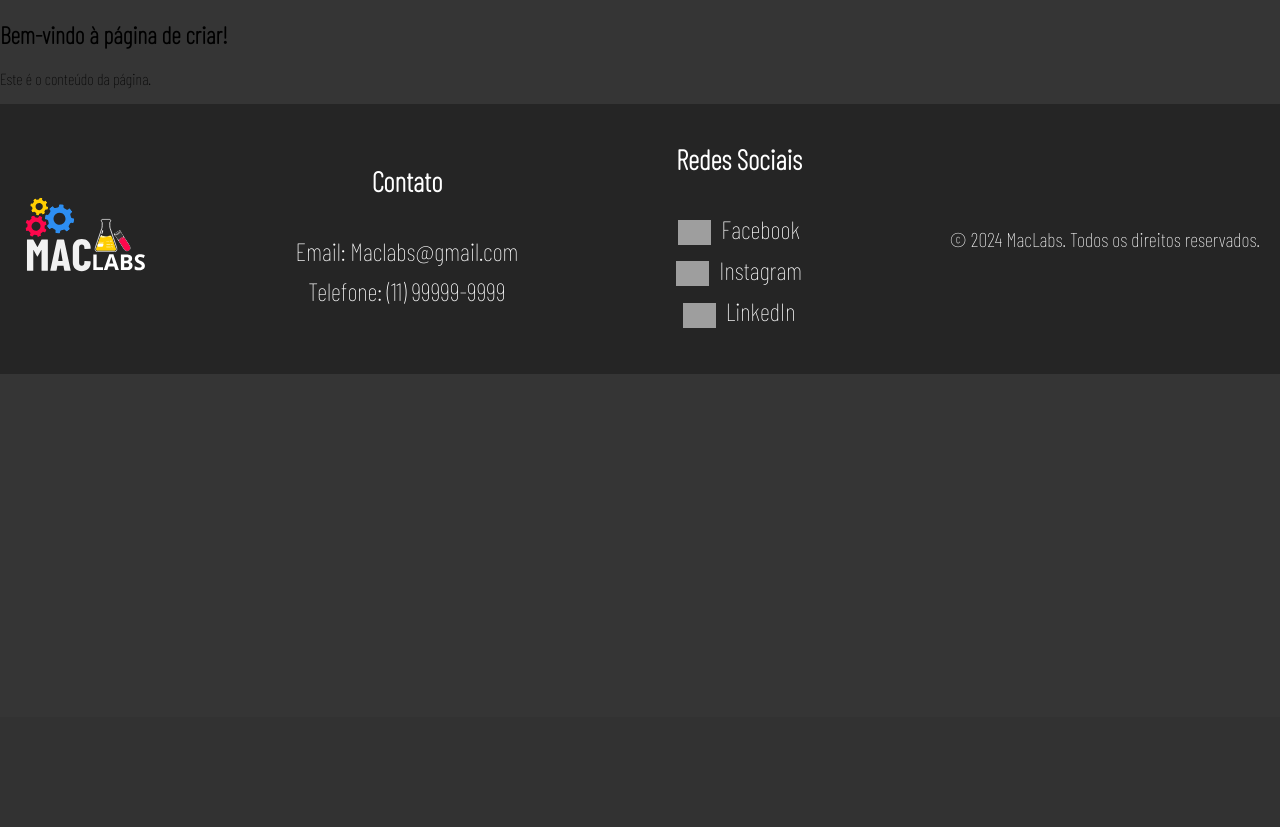
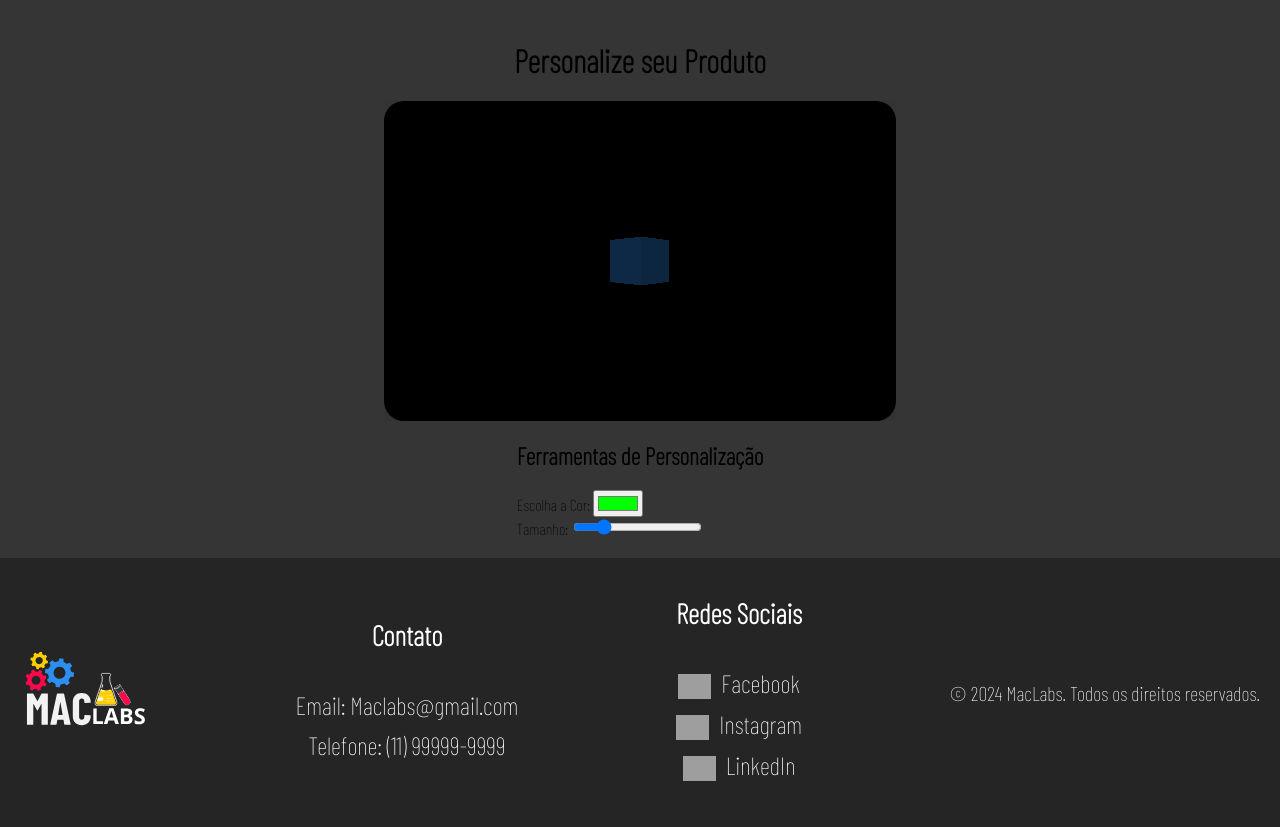
Before and after one commit to LeoDellAmatrice/MacLabs, a Flask app: page /criar in a window 1280 px wide. Shown: the part 83-910 px from the top of the page. Before the commit the page ends 457 px from the top, so only its background shows below. Run offline with Flask 3, Linux system fonts and the light colour scheme; grey boxes are pictures that could not be loaded.

Commit message:
adição criar

```diff
--- a/static/css/criar.css
+++ b/static/css/criar.css
@@ -0,0 +1,30 @@
+body {
+    margin: 0; /* Remove margens padrão */
+}
+
+.sandbox-container {
+    display: flex;
+    flex-direction: column;
+    align-items: center;
+    padding: 20px;
+}
+
+.canvas-container {
+    width: 40vw;
+    height: 40vh;
+    background-color: #333; /* Cor de fundo para visualizar o canvas */
+}
+
+canvas {
+    width: 100%;
+    height: 100%;
+    border-radius: 20px;
+    display: block;
+}
+
+@media (max-width: 430px) {
+    .canvas-container {
+        width: 100%;
+        height: 100%;
+    }
+}
--- /dev/null
+++ b/static/js/criar.js
@@ -0,0 +1,167 @@
+// Importando a biblioteca Three.js
+import * as THREE from 'https://cdn.jsdelivr.net/npm/three@0.128.0/build/three.module.js';
+
+// Seleciona o canvas correto
+const canvas = document.querySelector("#sandbox-canvas");
+const canvasContainer = document.querySelector('.canvas-container');
+
+// Configura a cena 3D
+const scene = new THREE.Scene();
+const camera = new THREE.PerspectiveCamera(75, canvasContainer.clientWidth / canvasContainer.clientHeight, 0.1, 1000);
+const renderer = new THREE.WebGLRenderer({ canvas: canvas });
+
+// Habilitar sombras
+renderer.shadowMap.enabled = true; // Ativar o mapeamento de sombras
+
+// Função para ajustar o canvas e a câmera
+function ajustarCanvasECamera() {
+    const width = canvasContainer.clientWidth;
+    const height = canvasContainer.clientHeight;
+    renderer.setSize(width, height);
+    camera.aspect = width / height;
+    camera.updateProjectionMatrix();
+}
+
+// Inicializa a cena e o cubo
+let model;
+let isMouseDown = false;
+let previousMousePosition = { x: 0, y: 0 };
+let idleTimeout;
+const idleTime = 2000;
+let animationActive = true;
+
+function initThreeJS() {
+    ajustarCanvasECamera();
+
+    // Cria um cubo básico
+    const geometry = new THREE.BoxGeometry();
+    const material = new THREE.MeshStandardMaterial({ color: 0x2d8ef1 }); // Usar MeshStandardMaterial para sombras
+    model = new THREE.Mesh(geometry, material); // Cria o cubo
+    model.castShadow = true; // O cubo irá projetar sombra
+    model.receiveShadow = true; // O cubo irá receber sombra
+    scene.add(model); // Adiciona o cubo à cena
+
+    // Adiciona uma luz direcional para criar sombras
+    const light = new THREE.DirectionalLight(0xffffff, 0.5); // Luz branca com intensidade reduzida
+    light.position.set(0, 10, 12); // Posição da luz
+    light.castShadow = true; // A luz irá projetar sombras
+
+    // Ajustes na sombra
+    light.shadow.mapSize.width = 512; // Tamanho da textura da sombra
+    light.shadow.mapSize.height = 512; // Tamanho da textura da sombra
+    light.shadow.bias = 1; // Ajusta o viés da sombra
+
+    scene.add(light); // Adiciona a luz à cena
+
+    camera.position.z = 5;
+
+    function animate() {
+        if (animationActive && model) {
+            model.rotation.y += 0.01; // Anima a rotação do cubo
+        }
+        renderer.render(scene, camera); // Renderiza a cena
+        requestAnimationFrame(animate); // Chama a animação novamente
+    }
+
+    animate(); // Inicia a animação
+
+    // Altera a cor e o tamanho do cubo
+    document.querySelector("#color-picker").addEventListener("input", (e) => {
+        model.material.color.set(e.target.value); // Altera a cor do cubo
+    });
+
+    document.querySelector("#size-input").addEventListener("input", (e) => {
+        const scale = e.target.value;
+        model.scale.set(scale, scale, scale); // Altera o tamanho do cubo
+    });
+}
+
+// Chama a função initThreeJS assim que a janela é carregada
+window.addEventListener('load', function() {
+    document.body.classList.add('loaded');
+    initThreeJS(); // Inicializa a cena 3D
+});
+
+// Redimensiona o canvas quando a janela é redimensionada
+window.addEventListener('resize', () => {
+    ajustarCanvasECamera(); // Ajusta a câmera e o canvas
+    renderer.render(scene, camera); // Renderiza novamente após o redimensionamento
+});
+
+// Controle de rotação do cubo usando o mouse
+canvas.addEventListener('mousedown', (event) => {
+    isMouseDown = true; // Ativa o arraste
+    animationActive = false; // Pausa a animação enquanto arrasta
+    clearTimeout(idleTimeout); // Limpa o temporizador de inatividade
+});
+
+canvas.addEventListener('mousemove', (event) => {
+    if (!isMouseDown) return;
+
+    const deltaMove = {
+        x: previousMousePosition.x - event.offsetX, // Inverte a rotação Y
+        y: previousMousePosition.y - event.offsetY, // Inverte a rotação X
+    };
+
+    if (model) {
+        model.rotation.y += deltaMove.x * 0.01; // Rotação correta no eixo Y
+        model.rotation.x -= deltaMove.y * 0.01; // Inverte a rotação no eixo X
+    }
+
+    previousMousePosition = {
+        x: event.offsetX,
+        y: event.offsetY,
+    };
+
+    clearTimeout(idleTimeout);
+    idleTimeout = setTimeout(() => {
+        animationActive = true; // Retorna à animação após o tempo de inatividade
+    }, idleTime);
+});
+
+canvas.addEventListener('mouseup', () => {
+    isMouseDown = false; // Para a rotação quando o botão do mouse é liberado
+});
+
+canvas.addEventListener('mouseleave', () => {
+    isMouseDown = false; // Para a rotação quando o mouse sai do canvas
+});
+
+// Adiciona controle de touch para dispositivos móveis
+canvas.addEventListener('touchstart', (event) => {
+    isMouseDown = true; // Ativa o arraste
+    animationActive = false; // Pausa a animação enquanto arrasta
+    clearTimeout(idleTimeout); // Limpa o temporizador de inatividade
+    event.preventDefault(); // Prevê o comportamento padrão do touch
+});
+
+canvas.addEventListener('touchmove', (event) => {
+    if (!isMouseDown) return;
+
+    const touch = event.touches[0];
+    const deltaMove = {
+        x: previousMousePosition.x - touch.clientX,
+        y: previousMousePosition.y - touch.clientY,
+    };
+
+    if (model) {
+        model.rotation.y += deltaMove.x * 0.01; // Rotação correta no eixo Y
+        model.rotation.x -= deltaMove.y * 0.01; // Inverte a rotação no eixo X
+    }
+
+    previousMousePosition = {
+        x: touch.clientX,
+        y: touch.clientY,
+    };
+
+    clearTimeout(idleTimeout);
+    idleTimeout = setTimeout(() => {
+        animationActive = true; // Retorna à animação após o tempo de inatividade
+    }, idleTime);
+
+    event.preventDefault(); // Prevê o comportamento padrão do touch
+});
+
+canvas.addEventListener('touchend', () => {
+    isMouseDown = false; // Para a rotação quando o toque termina
+});
--- a/templates/base.html
+++ b/templates/base.html
@@ -67,10 +67,11 @@
         </div>
     </footer>
 </body>
+{% block js %}
 <script>
     window.addEventListener('load', function() {
         document.body.classList.add('loaded');
     });
 </script>
-{% block js %}{% endblock %}
+{% endblock %}
 </html>
--- a/templates/criar.html
+++ b/templates/criar.html
@@ -1,11 +1,35 @@
 {% extends 'base.html' %}
 
 {% block title %}
-MacLabs Criar
+MacLabs Sandbox
 {% endblock %}
 
+{% block css %}
+<link rel="stylesheet" href="{{ url_for('static', filename='css/criar.css') }}">
+{% endblock %}
 
 {% block content %}
-<h2>Bem-vindo à página de criar!</h2>
-<p>Este é o conteúdo da página.</p>
+<div class="sandbox-container">
+    <h1>Personalize seu Produto</h1>
+    <div class="canvas-container">
+        <canvas id="sandbox-canvas"></canvas> <!-- O canvas correto -->
+    </div>
+
+    <!-- Ferramentas de personalização -->
+    <div class="tools-container">
+        <h2>Ferramentas de Personalização</h2>
+        <div class="tool">
+            <label for="color-picker">Escolha a Cor:</label>
+            <input type="color" id="color-picker" value="#00ff00"> <!-- Cor inicial -->
+        </div>
+        <div class="tool">
+            <label for="size-input">Tamanho:</label>
+            <input type="range" id="size-input" min="0.5" max="3" step="0.1" value="1"> <!-- Tamanho inicial -->
+        </div>
+    </div>
+</div>
 {% endblock %}
+
+{% block js %}
+<script type="module" src="{{ url_for('static', filename='js/criar.js') }}"></script>
+{% endblock %}
--- a/templates/inscricao.html
+++ b/templates/inscricao.html
@@ -31,5 +31,10 @@ MacLabs Inscrição
 {% endblock %}
 
 {% block js %}
+<script>
+    window.addEventListener('load', function() {
+        document.body.classList.add('loaded');
+    });
+</script>
 <script src="{{ url_for('static', filename='js/script.js') }}"></script>
 {% endblock %}
--- a/templates/login.html
+++ b/templates/login.html
@@ -27,5 +27,10 @@ MacLabs Login
 {% endblock %}
 
 {% block js %}
+<script>
+    window.addEventListener('load', function() {
+        document.body.classList.add('loaded');
+    });
+</script>
 <script src="{{ url_for('static', filename='js/script.js') }}"></script>
 {% endblock %}
--- a/templates/sobre.html
+++ b/templates/sobre.html
@@ -51,5 +51,10 @@ Sobre a MacLabs
 {% endblock %}
 
 {% block js %}
+<script>
+    window.addEventListener('load', function() {
+        document.body.classList.add('loaded');
+    });
+</script>
 <script src="{{ url_for('static', filename='js/script.js') }}"></script>
 {% endblock %}
```
